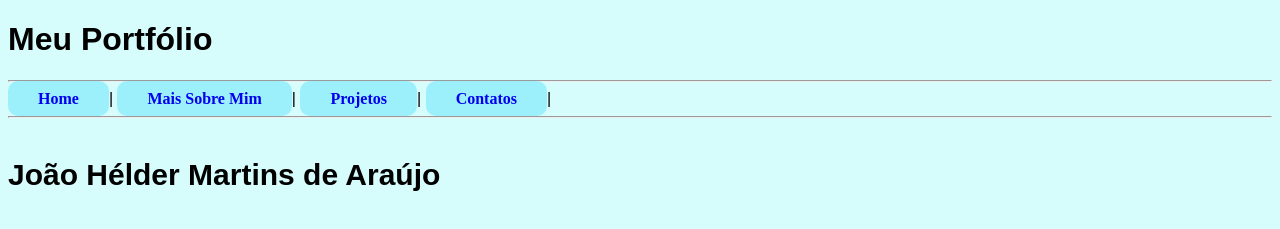
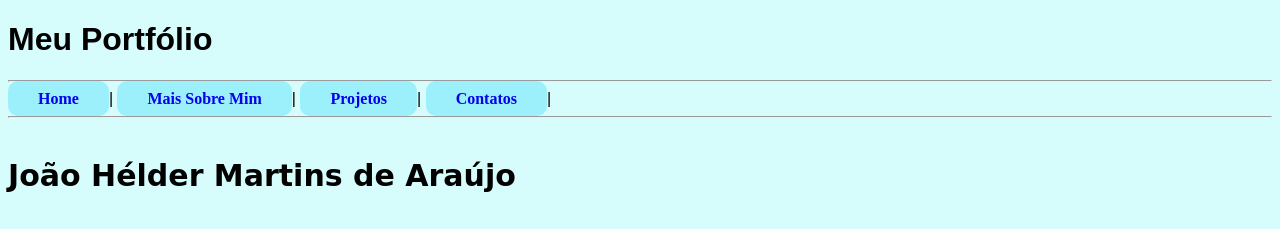
Before and after one commit to J0a0Helder/J0a0Helder.github.io, a plain HTML site: page index.html in a window 1280 px wide. Shown: the top 229 px of the page. Drawn offline with Linux system fonts and the light colour scheme.

Commit message:
correção da fonte no nome principal

```diff
--- a/style.css
+++ b/style.css
@@ -36,4 +36,5 @@ body {
 
  #name{
    font-size: 30px;
+   font-family: 'Patrick Hand', cursive;
  }
```
